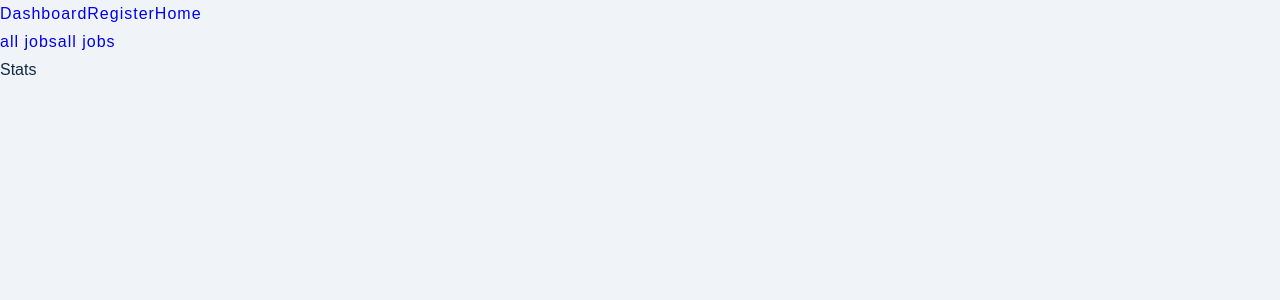
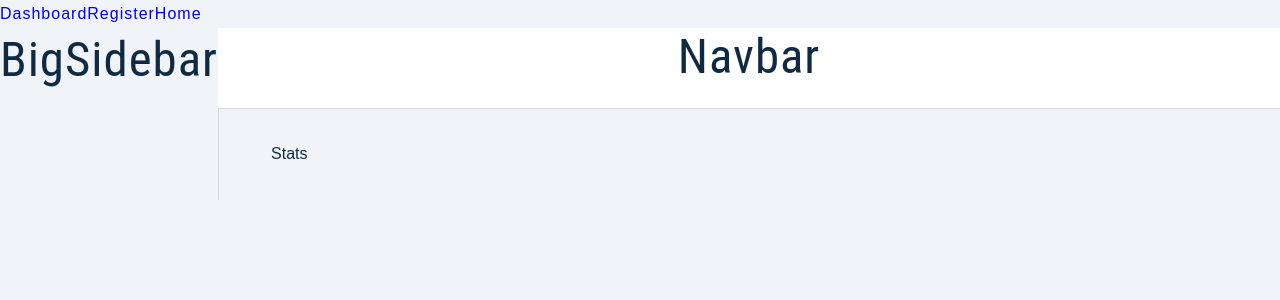
Before and after one commit to trace2798/jobTracker, a React (Create React App) app in the folder client/: page / in a window 1280 px wide. Shown: the top 300 px of the page. Built offline with nearby package versions, Linux system fonts and the light colour scheme; sample sign-in values are in the browser's storage.

Commit message:
Structure setup for SharedLayout done

```diff
--- a/client/package.json
+++ b/client/package.json
@@ -11,6 +11,7 @@
     "normalize.css": "^8.0.1",
     "react": "^18.2.0",
     "react-dom": "^18.2.0",
+    "react-icons": "^4.7.1",
     "react-router-dom": "^6.8.1",
     "react-scripts": "5.0.1",
     "styled-components": "^5.3.6",
--- /dev/null
+++ b/client/src/components/BigSidebar.js
@@ -0,0 +1,11 @@
+import React from 'react'
+import Wrapper from "../assets/wrappers/BigSidebar";
+const BigSidebar = () => {
+  return (
+    <Wrapper>
+      <h1>BigSidebar</h1>
+    </Wrapper>
+  )
+}
+
+export default BigSidebar
--- /dev/null
+++ b/client/src/components/Navbar.js
@@ -0,0 +1,13 @@
+import React from "react";
+import Wrapper from "../assets/wrappers/Navbar";
+import { FaHome } from "react-icons/fa";
+
+const Navbar = () => {
+  return (
+    <Wrapper>
+      <h1>Navbar</h1>
+    </Wrapper>
+  );
+};
+
+export default Navbar;
--- /dev/null
+++ b/client/src/components/SmallSidebar.js
@@ -0,0 +1,11 @@
+import React from 'react'
+import Wrapper from "../assets/wrappers/SmallSidebar";
+const SmallSidebar = () => {
+  return (
+    <Wrapper>
+      <h1>SmallSidebar</h1>
+    </Wrapper>
+  )
+}
+
+export default SmallSidebar
--- a/client/src/components/index.js
+++ b/client/src/components/index.js
@@ -1,4 +1,8 @@
 import Logo from "./Logo";
 import Alert from "./Alert";
 import FormRow from "./FormRow";
-export { Alert, FormRow, Logo };
+import Navbar from "./Navbar";
+import SmallSidebar from "./SmallSidebar";
+import BigSidebar from "./BigSidebar";
+
+export { Alert, FormRow, Logo, Navbar, SmallSidebar, BigSidebar };
--- a/client/src/pages/dashboard/SharedLayout.js
+++ b/client/src/pages/dashboard/SharedLayout.js
@@ -1,15 +1,24 @@
-import { Outlet, Link } from 'react-router-dom';
+import { Outlet } from 'react-router-dom';
+import { Navbar, SmallSidebar, BigSidebar } from '../../components';
 import Wrapper from '../../assets/wrappers/SharedLayout';
 
 const SharedLayout = () => {
+  // const { user } = useAppContext();
   return (
-    <Wrapper>
-      <nav>
-        <Link to='all-jobs'>all jobs</Link>
-        <Link to='add-job'>all jobs</Link>
-      </nav>
-      <Outlet />
-    </Wrapper>
+    <>
+      <Wrapper>
+        <main className='dashboard'>
+          <SmallSidebar />
+          <BigSidebar />
+          <div>
+            <Navbar />
+            <div className='dashboard-page'>
+              <Outlet />
+            </div>
+          </div>
+        </main>
+      </Wrapper>
+    </>
   );
 };
 
```
Also changed, not shown: 1 other file (tests, documents, lock files or other folders).
